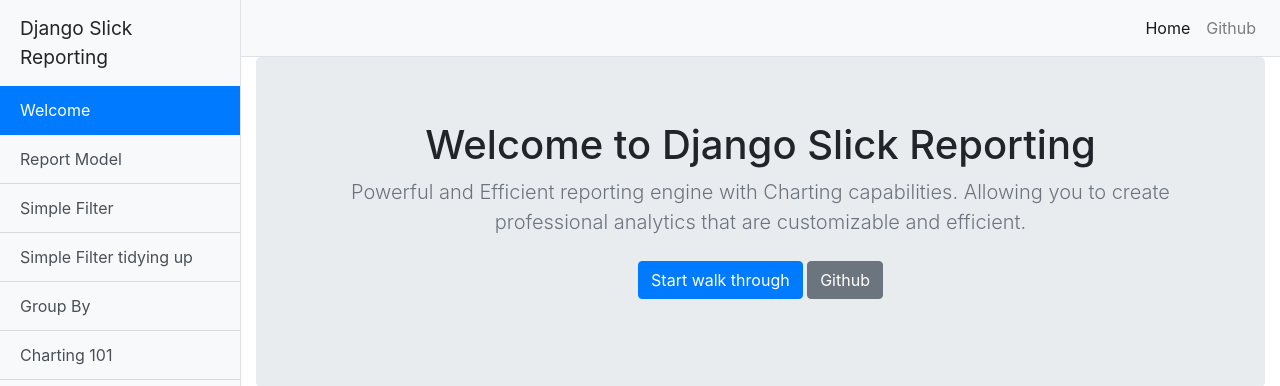
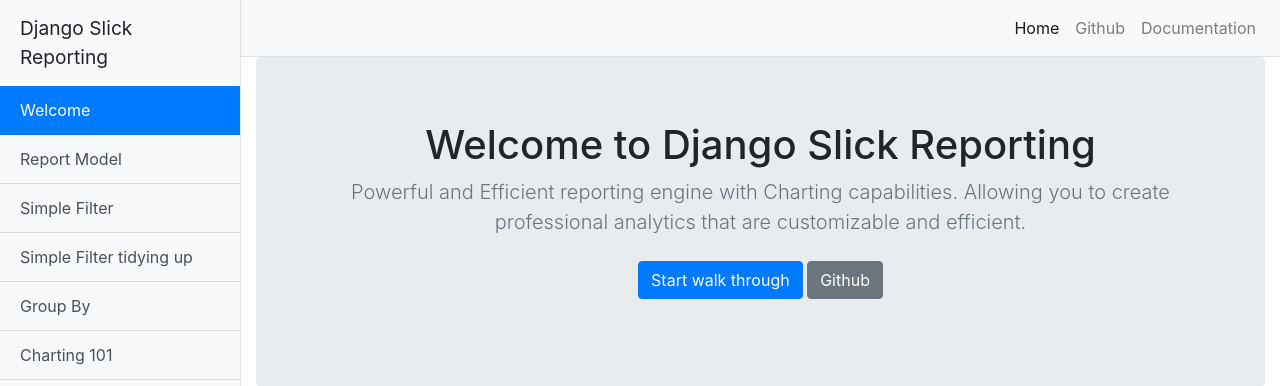
Before and after one commit to ra-systems/slick-reporting-demo, a Django app: page / in a window 1280 px wide. Shown: the top 386 px of the page. Run offline with Django 3.2, Linux system fonts and the light colour scheme; parts of the project's set-up code (start-up, migrations or seed data) failed here and were passed over; some libraries are stand-ins or nearby versions.

Commit message:
Add documentation link

```diff
--- a/slick_example/templates/base.html
+++ b/slick_example/templates/base.html
@@ -86,6 +86,9 @@
                     </li>
                     <li class="nav-item">
                         <a class="nav-link" href="https://github.com/ra-systems/django-slick-reporting">Github</a>
+                    </li>
+                    <li class="nav-item">
+                        <a class="nav-link" href="https://django-slick-reporting.readthedocs.io/en/latest/index.html">Documentation</a>
                     </li>
                     {#                    <li class="nav-item dropdown">#}
                     {#                        <a class="nav-link dropdown-toggle" href="#" id="navbarDropdown" role="button"#}
```
